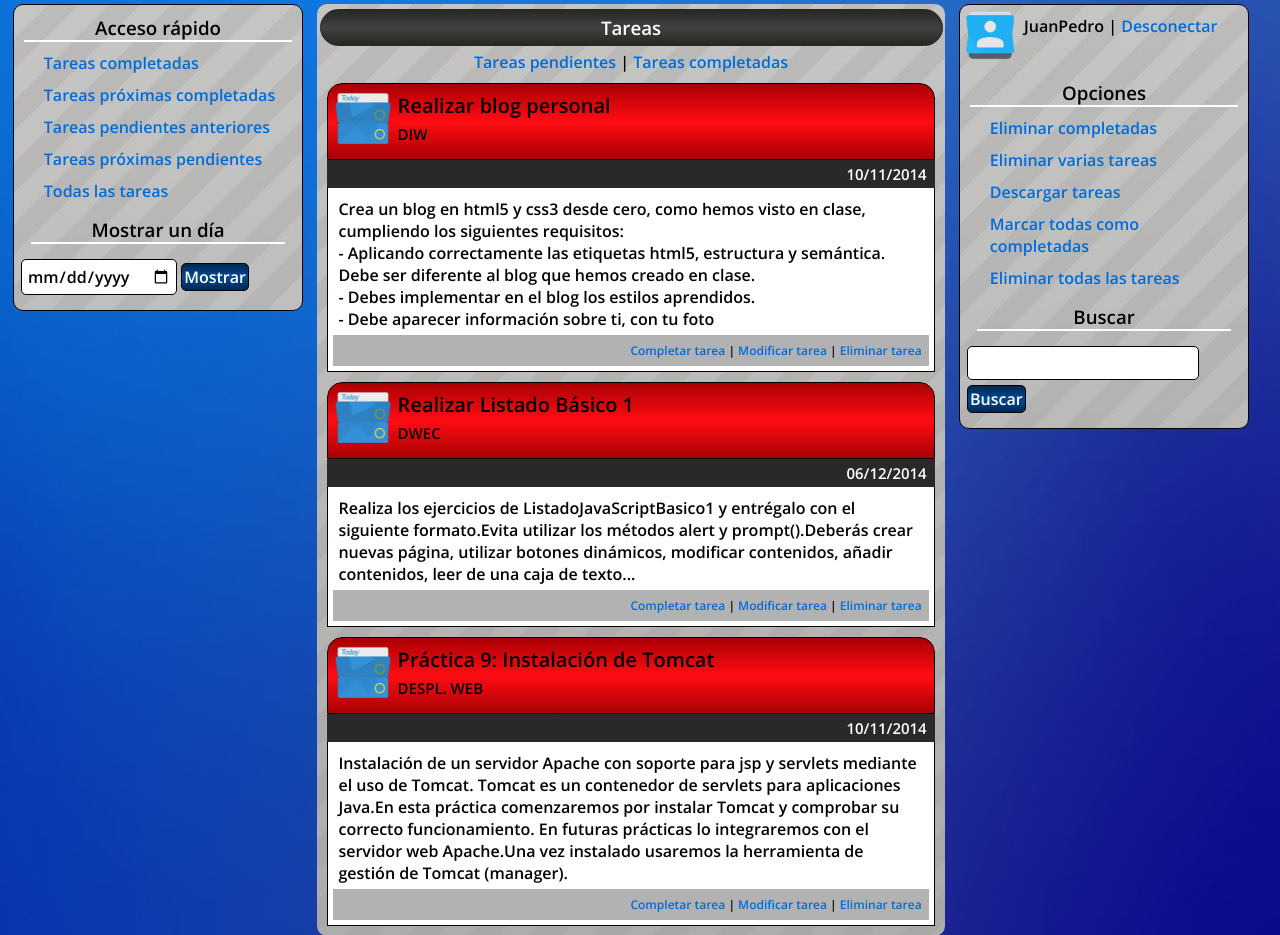
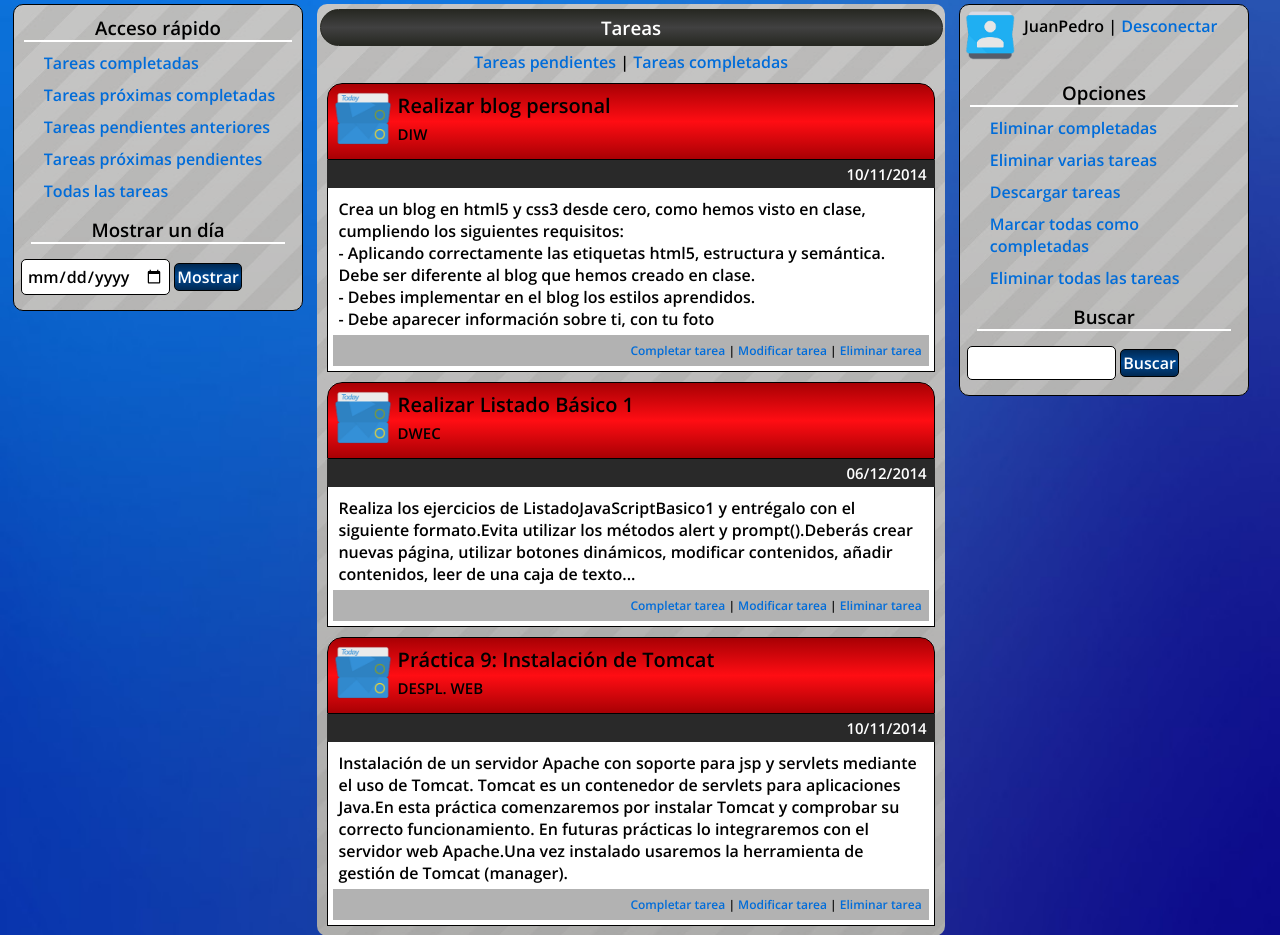
Before and after one commit to JuanPeWork/juanpework.github.io, a PHP site: page /Practica11_GestorTareas/index.html in a window 1280 px wide. Shown: the part 205-1140 px from the top of the page. Run offline with PHP 8.4, Linux system fonts and the light colour scheme; some web fonts are replaced.

Commit message:
Update style.css

```diff
--- a/Practica11_GestorTareas/css/style.css
+++ b/Practica11_GestorTareas/css/style.css
@@ -239,7 +239,7 @@ input{
 	border: 1px solid black;
 	padding: 5px;
 }
-#texto{
+.texto{
 	width: 50%;
 }
 input[type=submit]{
```
